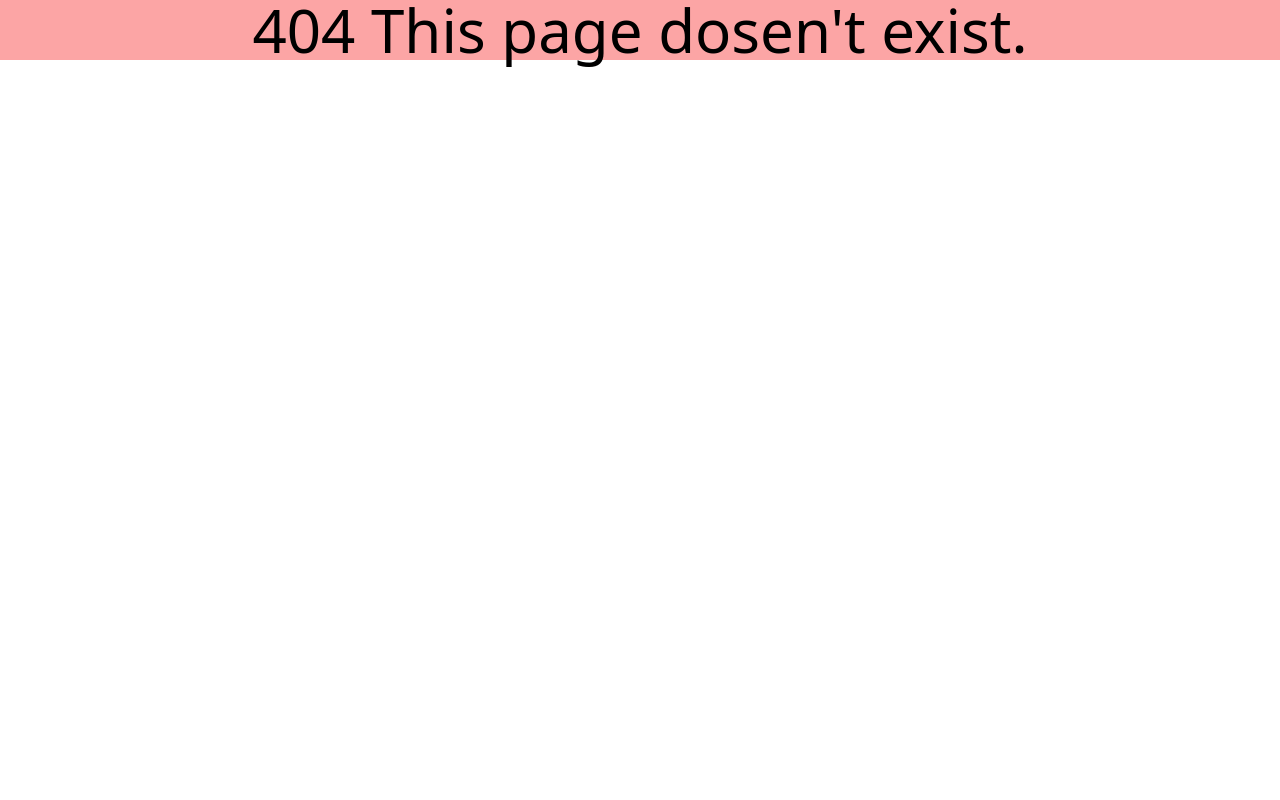
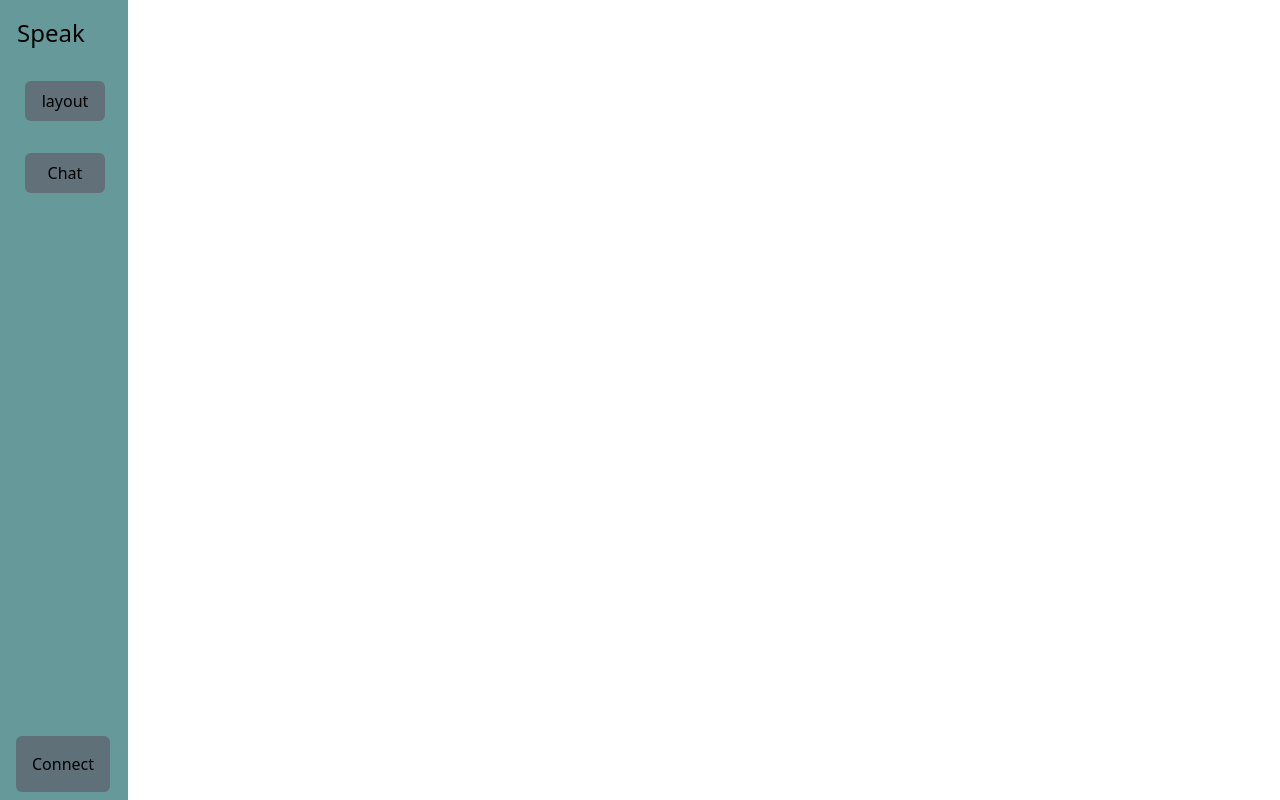
Before and after one commit to Novalla-Inc/Castify, a React (Vite) app in the folder desktop/: page /layout in a window 1280 px wide. Before the commit this address had no page. Built offline with nearby package versions, Linux system fonts and the light colour scheme; what @rspc/client, @rspc/tauri would draw is missing.

Commit message:
added layout route; fixed the style problems for the project

```diff
--- a/desktop/src/App.tsx
+++ b/desktop/src/App.tsx
@@ -9,10 +9,10 @@ export default function App() {
 				<div className="flex flex-col">
 					<OpenProjectBtn />
 					<span className="text-red-400">Test</span>
-					<ContentDrawer />
 				</div>
 			</div>
 			<SideNav />
+			<ContentDrawer />
 		</div>
 	);
 }
--- a/desktop/src/components/Nav/SideNav.tsx
+++ b/desktop/src/components/Nav/SideNav.tsx
@@ -1,14 +1,19 @@
+import { Link } from 'react-router-dom';
 import LoginPopup from '../User/LoginPopup';
 
 function SideNav() {
 	return (
 		<div className="h-full w-32 border border-[#669999] bg-[#669999] absolute left-0 text-left">
 			<div className="p-4">
-				<span className="text-2xl">Speak</span>
+				<button className="w-auto h-auto">
+					<Link to="/" className="text-2xl">
+						Speak
+					</Link>
+				</button>
 			</div>
 			<div className="p-4 w-auto h-auto relative left-2">
 				<button className="bg-[#5024] p-2 border-[#5024] rounded-md w-20">
-					Layout
+					<Link to="/layout">layout</Link>
 				</button>
 			</div>
 			<div className="p-4 w-auto h-auto relative left-2">
--- a/desktop/src/main.tsx
+++ b/desktop/src/main.tsx
@@ -2,6 +2,7 @@ import * as React from 'react';
 import ReactDOM from 'react-dom/client';
 
 import App from './App';
+import SceneLayout from './pages/Layout/Layout';
 import PageLoad from './pages/404';
 import './core.scss';
 
@@ -14,9 +15,8 @@ const coreRouter = createBrowserRouter([
 		errorElement: <PageLoad />,
 	},
 	{
-		path: '/about',
-		element: <div>About</div>,
-		errorElement: <PageLoad />,
+		path: '/layout',
+		element: <SceneLayout />,
 	},
 ]);
 
--- /dev/null
+++ b/desktop/src/pages/Layout/Layout.tsx
@@ -0,0 +1,12 @@
+import SideNav from '../../components/Nav/SideNav';
+
+function SceneLayout() {
+	return (
+		<div>
+			<div className="fixed left-40"></div>
+			<SideNav />
+		</div>
+	);
+}
+
+export default SceneLayout;
```
